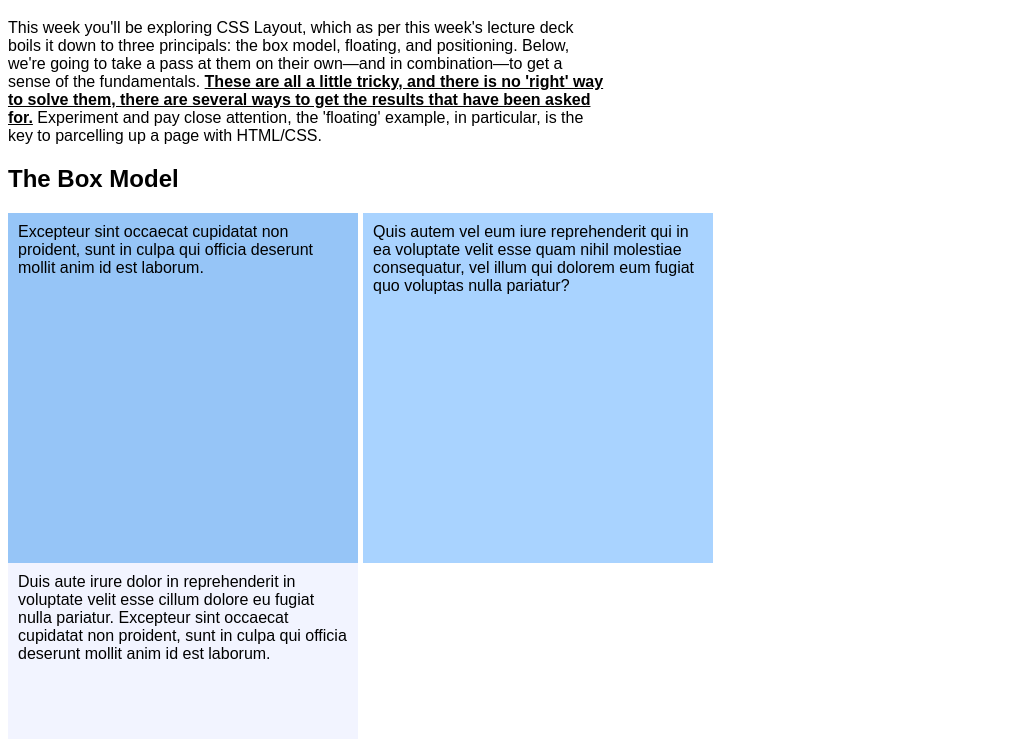
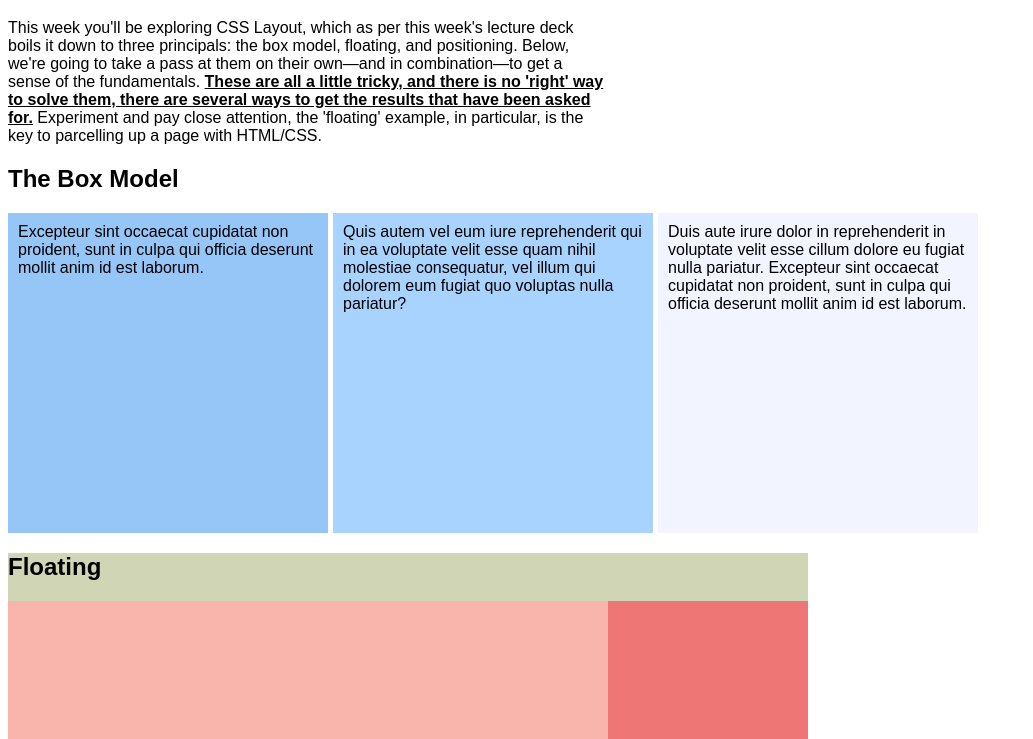
Before and after one commit to KatisaKat/exercise5, a plain HTML site: page index.html in a window 1280 px wide. Shown: the part 61-800 px from the top of the page, without its empty margins (0-1033 px from the left). Drawn offline with Linux system fonts and the light colour scheme.

Commit message:
size of blcoks abc

```diff
--- a/index.html
+++ b/index.html
@@ -27,8 +27,8 @@
     #blockA {
       background-color: #96C5F7;
       padding: 10px;
-      width: 330px;
-      height: 330px;
+      width: 300px;
+      height: 300px;
       display: inline;
       float: left;
     }
@@ -36,8 +36,8 @@
     #blockB {
       background-color: #A9D3FF;
       padding: 10px;
-      width: 330px;
-      height: 330px;
+      width: 300px;
+      height: 300px;
       margin-right: 5px;
       margin-left: 5px;
       display: inline;
@@ -47,8 +47,8 @@
     #blockC {
       background-color: #F2F4FF;
       padding: 10px;
-      width: 330px;
-      height: 330px;
+      width: 300px;
+      height: 300px;
       display: inline;
       float: left;
       border: 5px;
```
